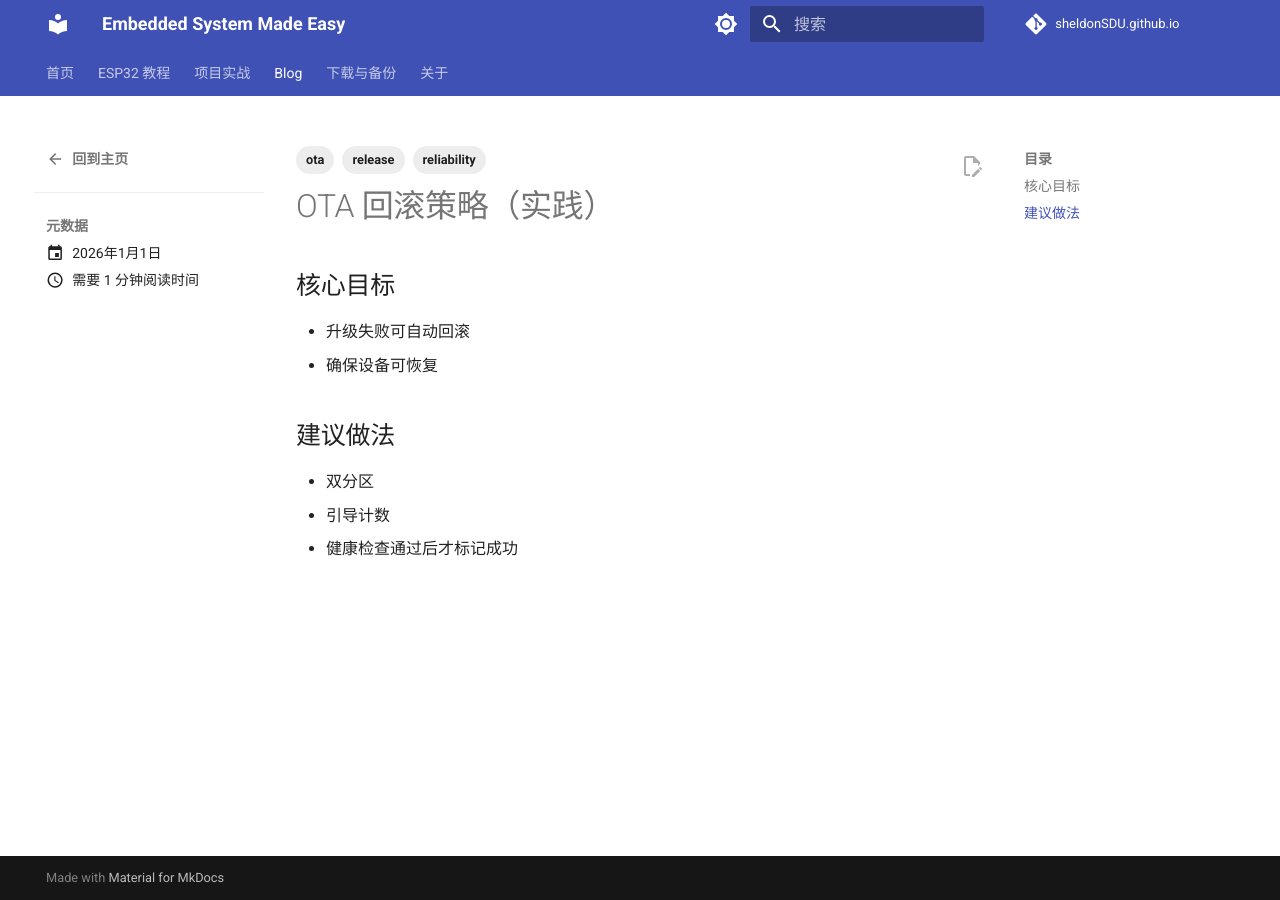
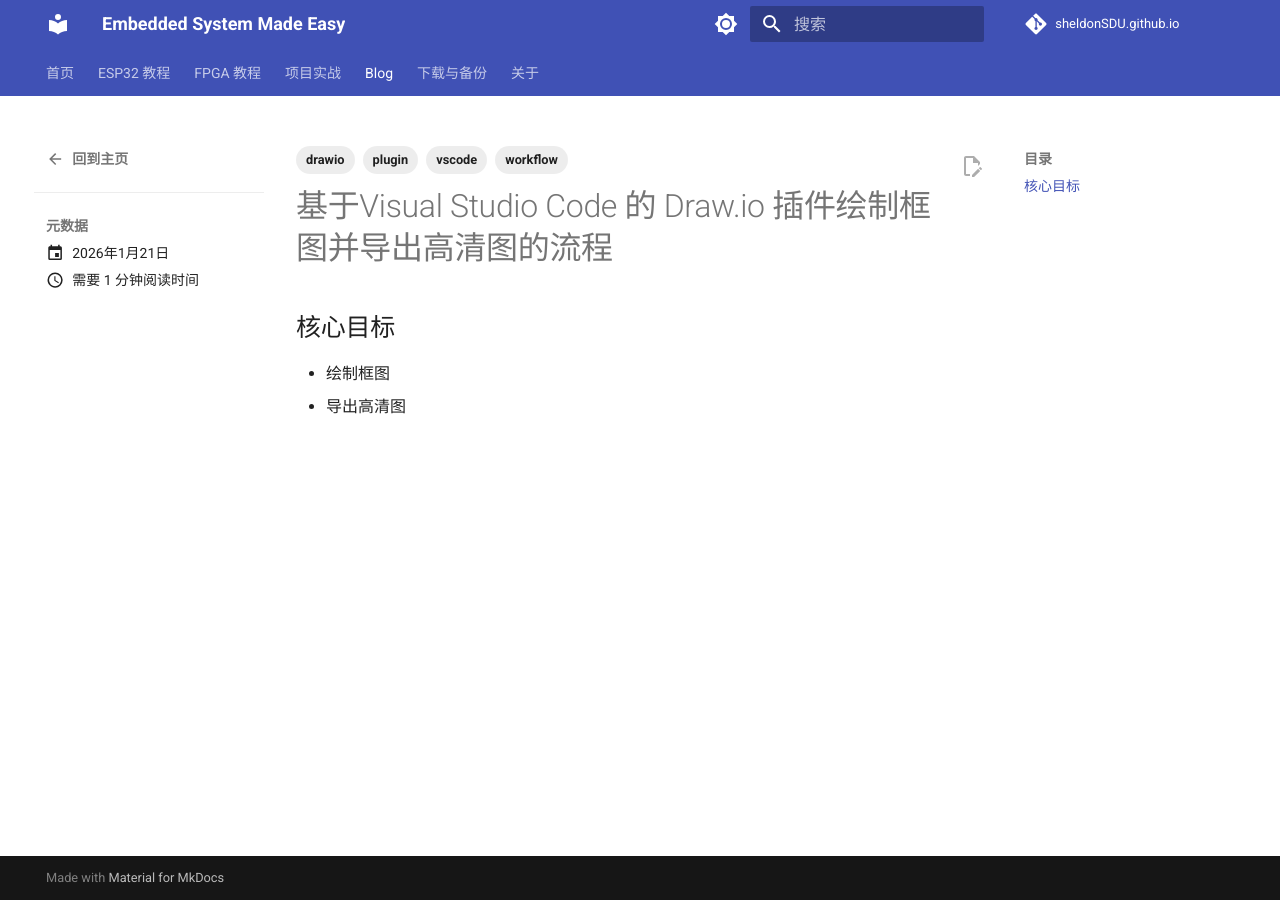
Before and after one commit to sheldonSDU/sheldonSDU.github.io, an MkDocs documentation site: the page built from docs/blog/posts/2026-01-01-ota-rollback.md, in a window 1280 px wide. Built offline with MkDocs 1.6.1 and Material for MkDocs 9.7.7, drawn with Linux system fonts in a browser that asks for light colours; comment, search, counter and statistics services are not loaded.

Commit message:
add one blog

```diff
--- a/docs/blog/posts/2026-01-01-ota-rollback.md
+++ b/docs/blog/posts/2026-01-01-ota-rollback.md
@@ -1,17 +1,12 @@
 ---
-title: OTA 回滚策略（实践）
-date: 2026-01-01
+title: 基于Visual Studio Code 的 Draw.io 插件绘制框图并导出高清图的流程
+date: 2026-01-21
 cover: assets/cover-ota.svg
-excerpt: 双分区、引导计数与健康检查：一套可落地的 OTA 回滚策略。
-tags: [ota, release, reliability]
+excerpt: 基于Visual Studio Code 的 Draw.io 插件绘制框图并导出高清图的流程。
+tags: [vscode, drawio, plugin, workflow]
 ---
-# OTA 回滚策略（实践）
+# 基于Visual Studio Code 的 Draw.io 插件绘制框图并导出高清图的流程
 
 ## 核心目标
-- 升级失败可自动回滚
-- 确保设备可恢复
-
-## 建议做法
-- 双分区
-- 引导计数
-- 健康检查通过后才标记成功
+- 绘制框图
+- 导出高清图
--- a/mkdocs.yml
+++ b/mkdocs.yml
@@ -73,10 +73,10 @@
       - 外设(peripherals):
         - GPIO: peripherals/gpio.md
         - I2C:  peripherals/i2c.md
-  # - 网络:
-  #     - network/index.md
-  #     - Wi-Fi: network/wifi.md
-  #     - MQTT: network/mqtt.md
+  - FPGA 教程:
+      - FPGA/index.md
+      - 环境搭建: FPGA/setup.md
+      - Hello FPGA: FPGA/hello.md
   - 项目实战:
       - projects/index.md
       - OTA: projects/ota.md
```
Also changed, not shown: docs/FPGA/hello.md (added, +1 -0 lines), docs/FPGA/setup.md (added, +1 -0 lines), docs/index.md (+1 -1 lines), docs/network/wifi.md (+5 -1 lines).
